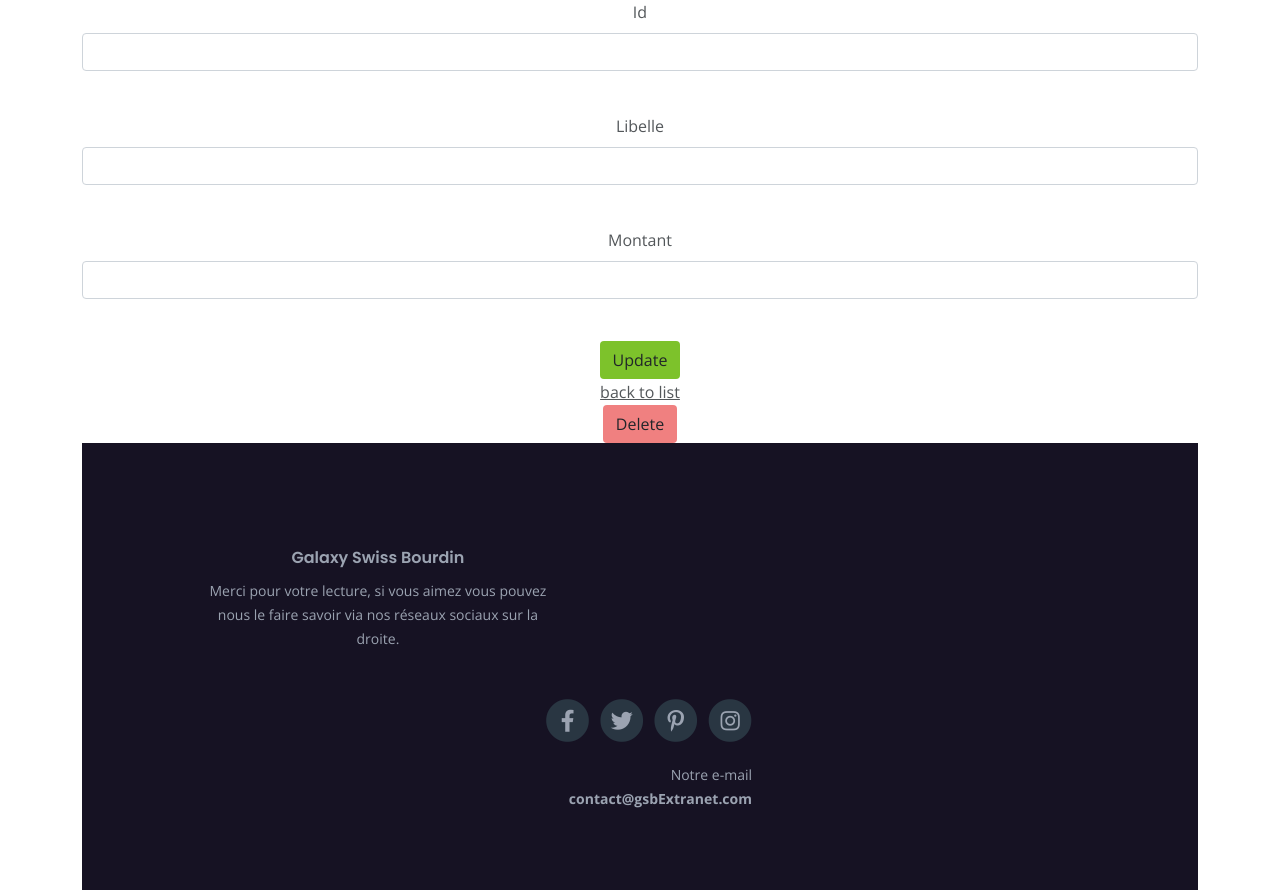
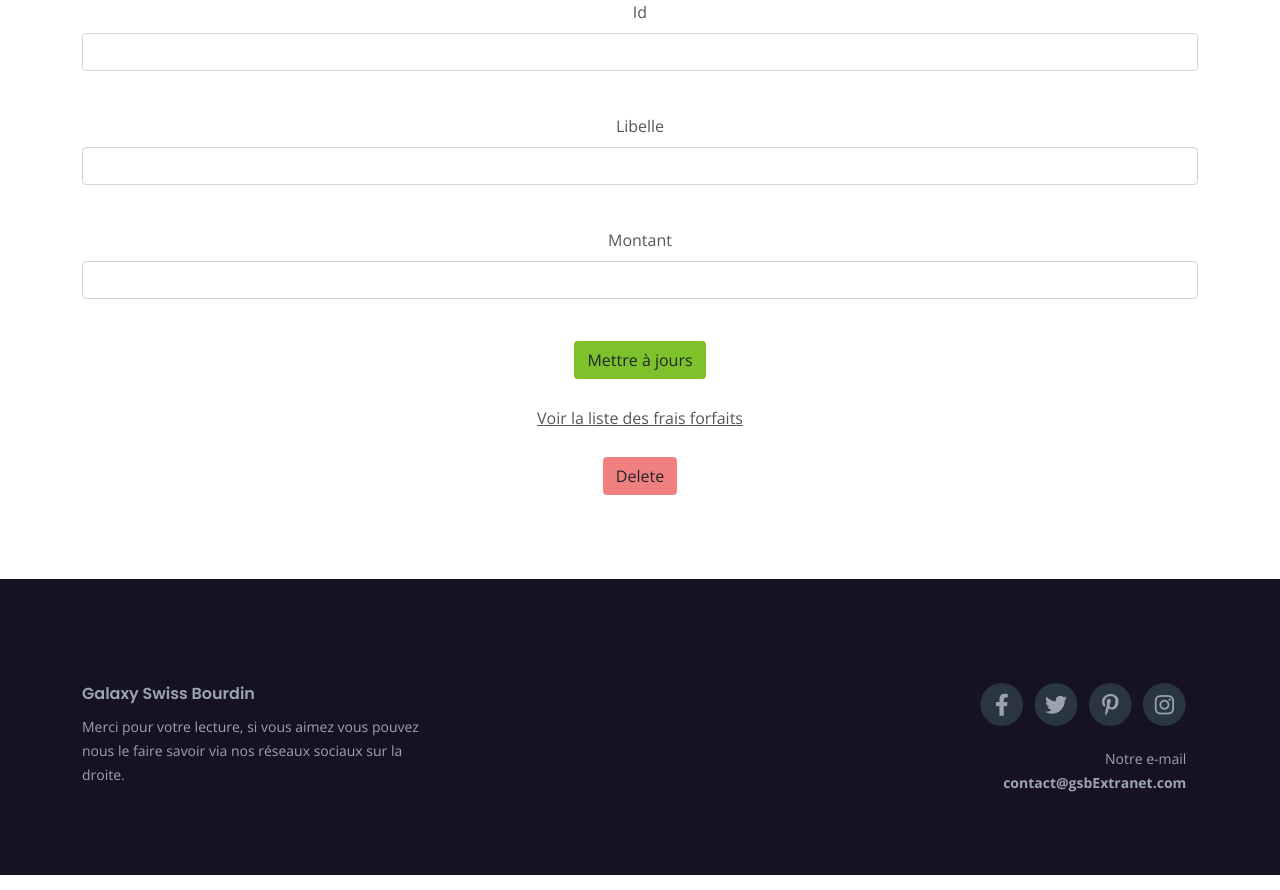
Before and after one commit to Ferra-Quentin/GSB_Symfony_E5, a Symfony app: template templates/fraisforfait_crud/edit.html.twig in a window 1280 px wide. Shown: the part 1007-1897 px from the top of the page. Run offline with Twig, Linux system fonts and the light colour scheme; the template is opened without the code that fills it, so the values that code supplies are empty; form fields are guessed from the names that the template uses; some libraries are stand-ins or nearby versions.

Commit message:
modification CRUD frais forfait

```diff
--- a/templates/crud_etat/show.html.twig
+++ b/templates/crud_etat/show.html.twig
@@ -29,10 +29,7 @@
                         </tbody>
                     </table>
                     <button style='background-color: #7dc22b; border-color: #7dc22b' class="btn"><a href="{{ path('crud_etat_index') }}">Voir la liste des états</a></button>
-
                     <button style='background-color: #7dc22b; border-color: #7dc22b' class="btn"><a href="{{ path('crud_etat_edit', {'id': etat.id}) }}">Modifier</a></button><br/><br />{{ include('crud_etat/_delete_form.html.twig') }}
-
-
                 </div>
             </div>
         </div>
--- a/templates/fraisforfait_crud/_delete_form.html.twig
+++ b/templates/fraisforfait_crud/_delete_form.html.twig
@@ -1,4 +1,4 @@
 <form method="post" action="{{ path('fraisforfait_crud_delete', {'id': fraisforfait.id}) }}" onsubmit="return confirm('Are you sure you want to delete this item?');">
     <input type="hidden" name="_token" value="{{ csrf_token('delete' ~ fraisforfait.id) }}">
-    <button style="background-color: lightcoral;" class="btn">Delete</button>
+    <br/><button style="background-color: lightcoral;" class="btn">Delete</button>
 </form>
--- a/templates/fraisforfait_crud/edit.html.twig
+++ b/templates/fraisforfait_crud/edit.html.twig
@@ -10,9 +10,13 @@
                 <div class="col-lg-12">
                     <h1>Modifier le frais forfait</h1>
 
-                    {{ include('fraisforfait_crud/_form.html.twig', {'button_label': 'Update'}) }}
+                    {{ include('fraisforfait_crud/_form.html.twig', {'button_label': 'Mettre à jours'}) }}<br/>
 
-                    <a href="{{ path('fraisforfait_crud_index') }}">back to list</a>
+                    <a href="{{ path('fraisforfait_crud_index') }}">Voir la liste des frais forfaits</a>
 
-                    {{ include('fraisforfait_crud/_delete_form.html.twig') }}
+                    <br/>{{ include('fraisforfait_crud/_delete_form.html.twig') }}
+                </div>
+            </div>
+        </div>
+    </div>
 {% endblock %}
--- a/templates/fraisforfait_crud/show.html.twig
+++ b/templates/fraisforfait_crud/show.html.twig
@@ -36,4 +36,8 @@
                                 <button style='background-color: #7dc22b; border-color: #7dc22b' class="btn"><a href="{{ path('fraisforfait_crud_edit', {'id': fraisforfait.id}) }}">Modifier</a></button><br/><br/>
 
                     {{ include('fraisforfait_crud/_delete_form.html.twig') }}
+                </div>
+            </div>
+        </div>
+    </div>
 {% endblock %}
```
